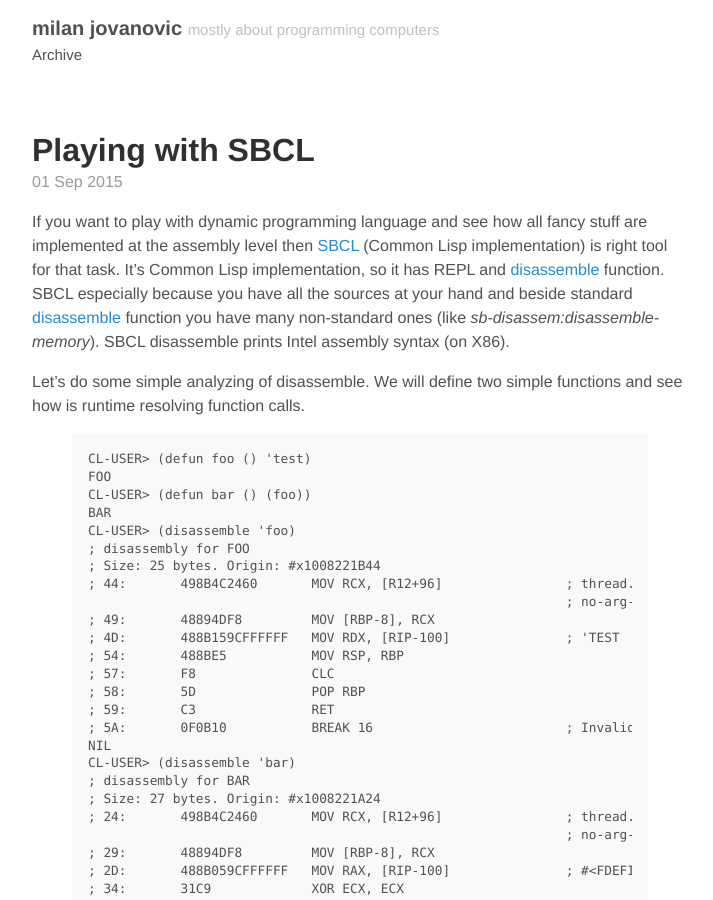
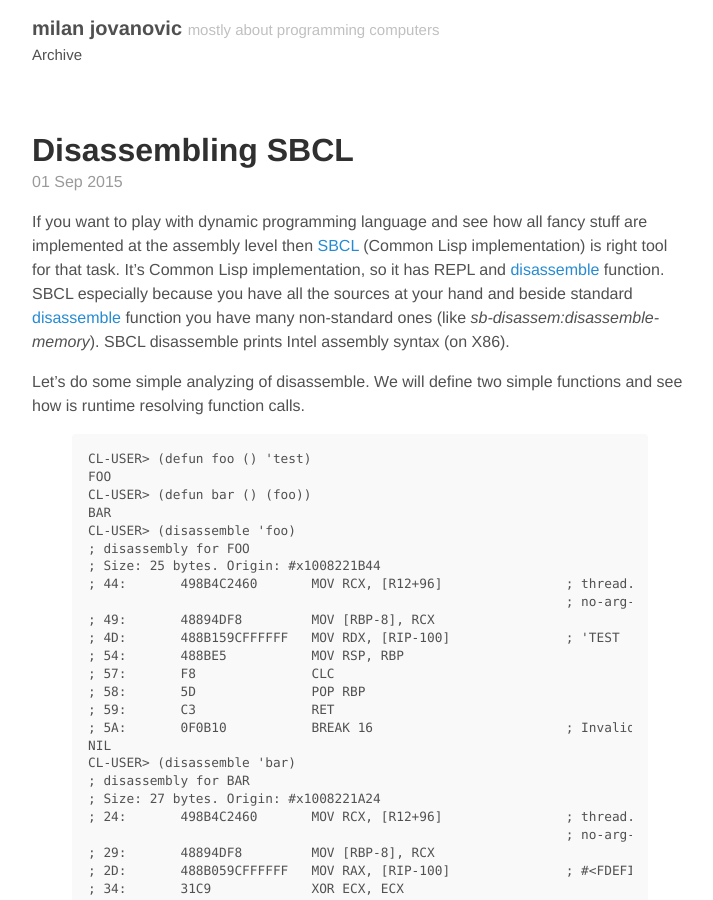
Before and after one commit to milanjovanovic/milanjovanovic.github.io, a Jekyll site: the page built from _posts/2015-09-01-disassembling-sbcl.md, in a window 1280 px wide and 900 px high. Shown: the whole window, without its empty margins (280-993 px from the left). Built offline with Jekyll 4.4.1, drawn with Linux system fonts in a browser that asks for light colours.

Commit message:
changing post topic

```diff
--- a/_posts/2015-09-01-sbcl-fun.md
+++ b/_posts/2015-09-01-disassembling-sbcl.md
@@ -1,6 +1,6 @@
 ---
 layout: post
-title: Playing with SBCL
+title: Disassembling SBCL
 ---
 
 If you want to play with dynamic programming language and see how all fancy stuff are implemented at the assembly level then [SBCL](http://www.sbcl.org) (Common Lisp implementation) is right tool for that task.
```
